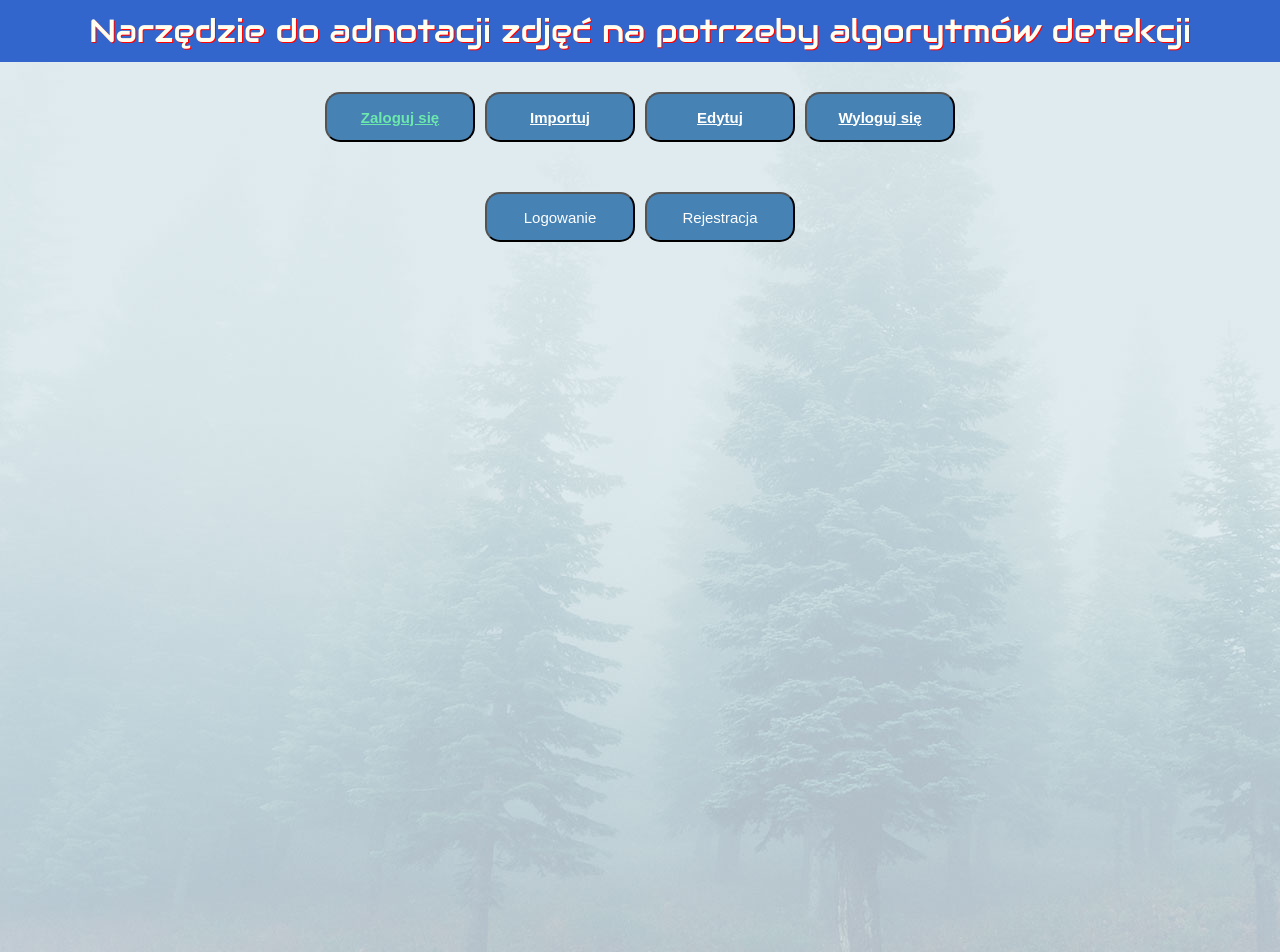
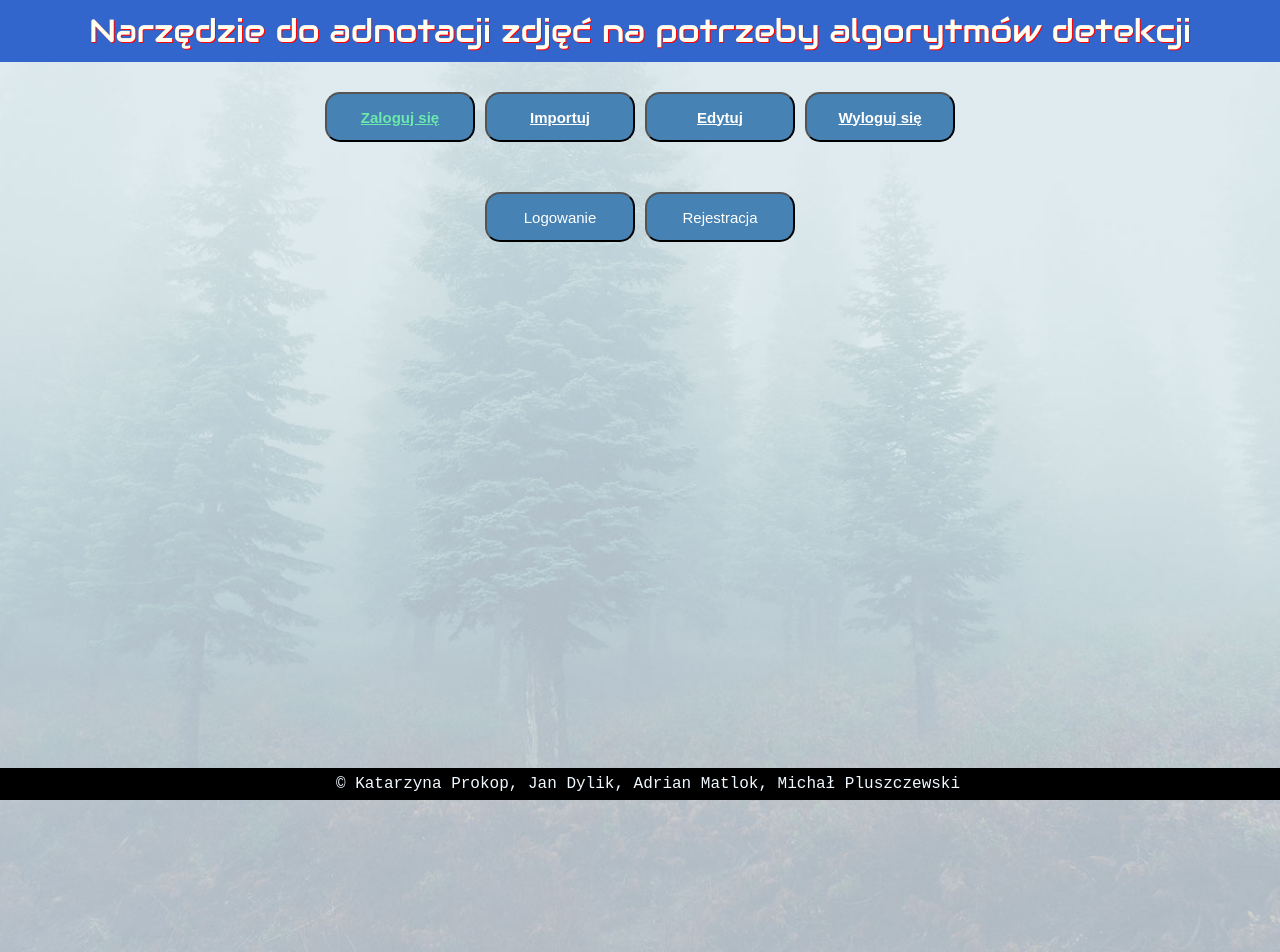
Before and after one commit to jdylik/Graphic-tool-to-annotate-images, a Vue app in the folder client/: page /login in a window 1280 px wide. Shown: the top 952 px of the page. Built offline with nearby package versions, Linux system fonts and the light colour scheme; a web font is replaced by a local one.

Commit message:
korekty wizualne cd

```diff
--- a/client/src/App.vue
+++ b/client/src/App.vue
@@ -36,7 +36,10 @@
 }
 
 body{
-  background-image: url("background.jpg");
+  background: no-repeat center/140% url("background.jpg");
+  overflow-x: hidden;
+  height: 100%;
+  overflow-y: hidden;
 }
 
 nav {
@@ -72,12 +75,6 @@ nav a.router-link-exact-active {
 	font-family: 'Audiowide', sans-serif;
 }
 
-footer {
-    clear: both;
-    position: sticky;
-    height: 100px;
-}
-
 #footer {
 	position:absolute;
 	bottom:0px;
@@ -85,10 +82,9 @@ footer {
 	width:100%;
 	clear:both;
 	text-align: center;
-	font-family: 'Autowide', cursive;
-	padding: 10px;
-	background-color: black;
-  margin-bottom:-200px;
+	font-family: 'Courier New', monospace;
+	padding: .5em;
+	background-color: black
 }
 
 .button {
--- a/client/src/views/LoggingView.vue
+++ b/client/src/views/LoggingView.vue
@@ -1,7 +1,7 @@
 <template>
 <div id="Login">
-  <button id="L" onclick="getElementById('logowanie').style.display='block';getElementById('rejestracja').style.display='none'" >Logowanie</button>
-  <button id="R" onclick="getElementById('rejestracja').style.display='block';getElementById('logowanie').style.display='none'">Rejestracja</button>
+  <button id="L" onclick="getElementById('logowanie').style.display='block';getElementById('rejestracja').style.display='none';getElementById('L').style.color='#6ce8ac'; getElementById('R').style.color='#FFFF'" >Logowanie</button>
+  <button id="R" onclick="getElementById('rejestracja').style.display='block';getElementById('logowanie').style.display='none';getElementById('R').style.color='#6ce8ac';getElementById('L').style.color='#FFFF'">Rejestracja</button>
   <div id="logowanie">
     <label for="login_input">Login:</label>
     <InputText id="login_input" v-model="user_login" @keyup.enter.native="try_to_log_in()"/><br><br>
@@ -16,7 +16,7 @@
     <InputText id="new_login_input" v-model="new_user_login" @keyup.enter.native="try_to_sign_up()"/><br><br>
     <label for="new_password_input" >Hasło:</label>
     <input type="password" id="new_password_input" v-model="new_user_password" @keyup.enter.native="try_to_sign_up()"/><br><br>
-    <Button label="Zarejestruj się" @click="try_to_sign_up()" id="submit"/>
+    <Button label="Zarejestruj się" @click="try_to_sign_up()" id="submit" onclick="getElementById('logowanie').style.display='block';getElementById('rejestracja').style.display='none'" />
   </div>
 
 </div>
@@ -103,6 +103,7 @@ export default {
                 this.new_data.push(this.new_user_login, this.new_user_password);
                 axios.post("http://localhost:5000/insert_new_data", {params: JSON.stringify(this.new_data)});
                 alert("Teraz możesz zalogować się na podane przez siebie dane.");
+
               }
             }
           }
```
